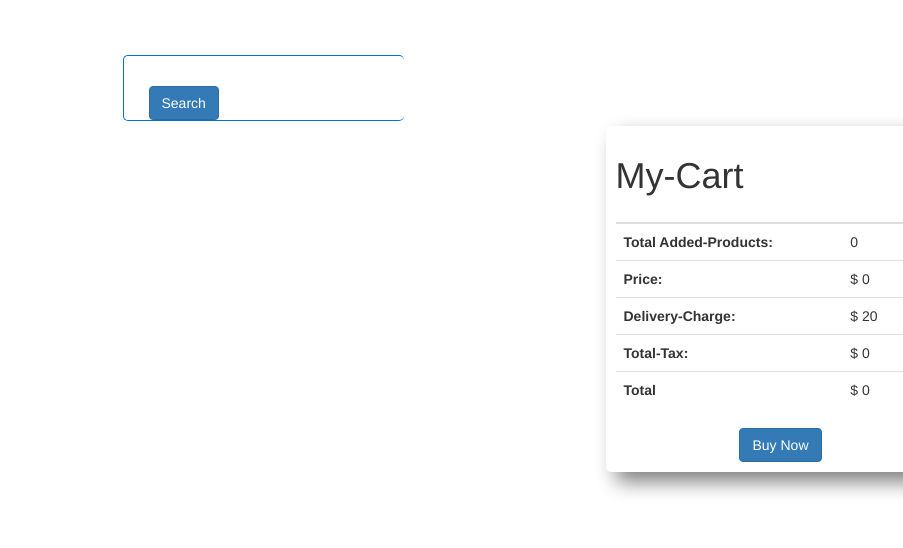
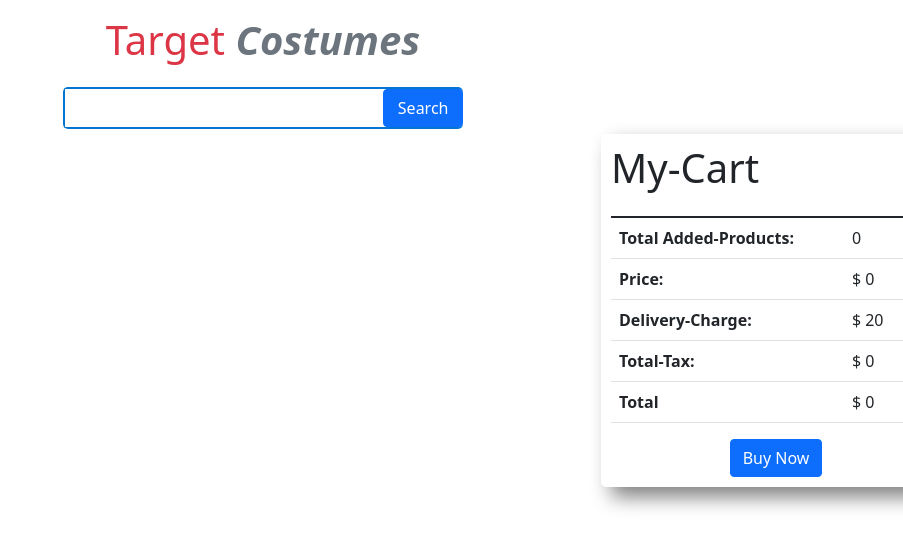
Before and after one commit to fahim-42/target-costumes-responsive, a plain HTML site: page index.html in a window 1280 px wide. Shown: the whole page, without its empty margins (377-1280 px from the left). Drawn offline with nearby package versions, Linux system fonts and the light colour scheme; no server answers.

Commit message:
bootstrap 5 support added and searchbar customized

```diff
--- a/css/style.css
+++ b/css/style.css
@@ -13,17 +13,24 @@
   border: none;
 }
 .search-box {
-  border: 1px solid rgb(3, 118, 211);
-  width: 281px;
+  border: 2px solid rgb(3, 118, 211);
+  width: 400px;
   border-radius: 5px;
   margin: auto;
-  margin-top: 50px;
+  margin-top: 10px;
   border-right: none;
+  display: flex;
+}
+.input-field {
+  width: 320px;
+  border: 0;
+}
+.input-field:focus {
+  outline: none;
 }
 .search-button {
-  padding: 10px 50px;
-  border-radius: 25px;
-  margin-left: 25px;
+  width: 80px;
+  margin-left: auto;
 }
 #all-products {
   display: grid;
--- a/index.html
+++ b/index.html
@@ -5,11 +5,10 @@
   <meta charset="UTF-8" />
   <meta http-equiv="X-UA-Compatible" content="IE=edge" />
   <meta name="viewport" content="width=device-width, initial-scale=1.0" />
-  <title>Ranga Store</title>
+  <title>Target Store</title>
   <link rel="stylesheet" href="./css/style.css" />
-  <!-- Latest compiled and minified CSS -->
-  <link rel="stylesheet" href="https://maxcdn.bootstrapcdn.com/bootstrap/3.3.7/css/bootstrap.min.css"
-    integrity="sha384-BVYiiSIFeK1dGmJRAkycuHAHRg32OmUcww7on3RYdg4Va+PmSTsz/K68vbdEjh4u" crossorigin="anonymous" />
+  <!-- bootstrap css 5.1.1 -->
+  <link href="https://cdn.jsdelivr.net/npm/bootstrap@5.1.1/dist/css/bootstrap.min.css" rel="stylesheet" integrity="sha384-F3w7mX95PdgyTmZZMECAngseQB83DfGTowi0iMjiWaeVhAn4FJkqJByhZMI3AhiU" crossorigin="anonymous">
 
   <!-- google Montserrat  font  -->
   <link rel="preconnect" href="https://fonts.googleapis.com" />
@@ -19,13 +18,16 @@
 
 <body>
   <header>
-
+    <h1 class="text-center mt-3">
+      <span class="text-danger">Target</span>
+      <span class="fw-bolder fst-italic text-secondary">Costumes</span>
+    </h1>
   </header>
 
   <main class="main">
     <div class="search-field">
       <div class="search-box">
-        <input id="input-field" class="search-field" type="text">
+        <input id="input-field" class="input-field" type="text">
         <button type="button" class="btn btn-primary search-button" data-toggle="button" aria-pressed="false" autocomplete="off" id="search-btn" onclick="loadProducts()">Search</button>
       </div>
     </div>
@@ -106,6 +108,9 @@
 
   <!-- add javascript  file  -->
   <script src="./js/app.js"></script>
+  <!-- bootstrap js 5.1.1 -->
+  <script src="https://cdn.jsdelivr.net/npm/bootstrap@5.1.1/dist/js/bootstrap.bundle.min.js" integrity="sha384-/bQdsTh/da6pkI1MST/rWKFNjaCP5gBSY4sEBT38Q/9RBh9AH40zEOg7Hlq2THRZ" crossorigin="anonymous"></script>
+
 </body>
 
 </html>
```
